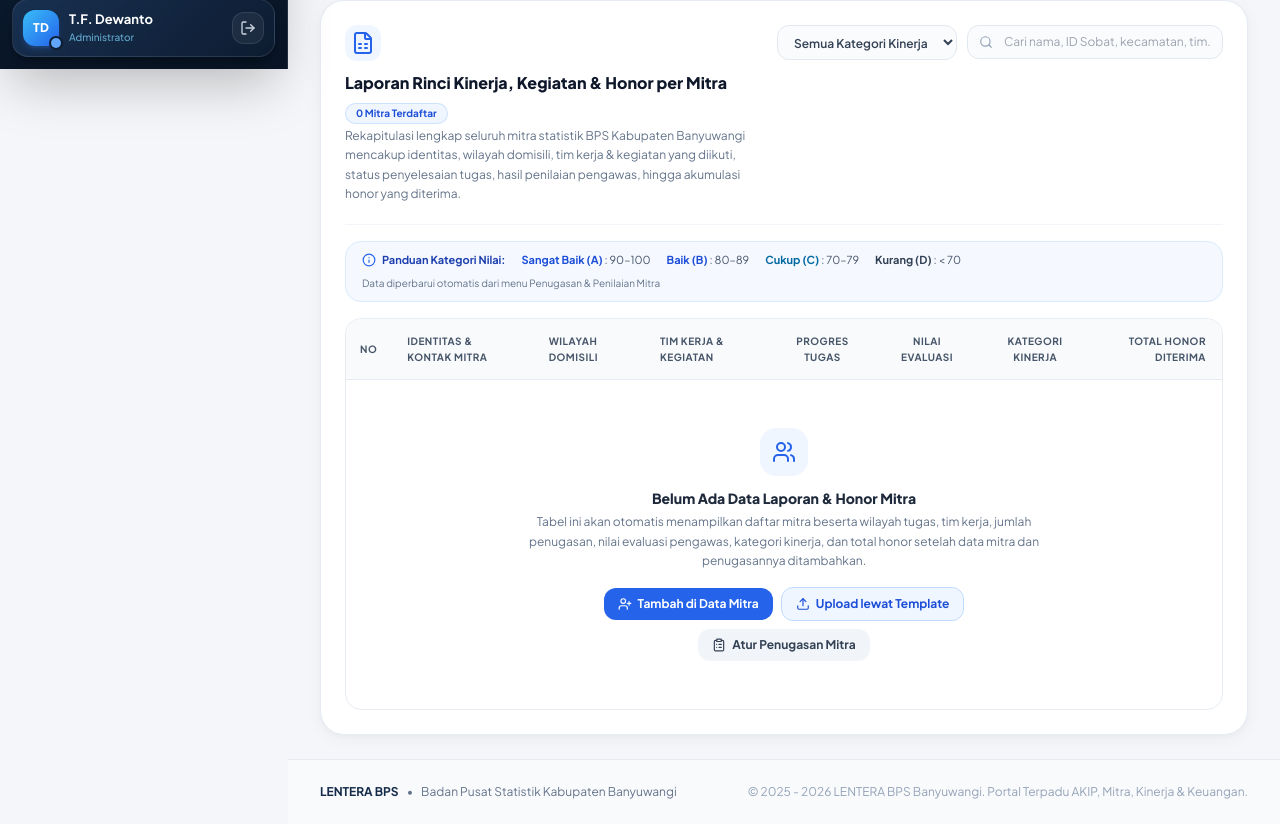
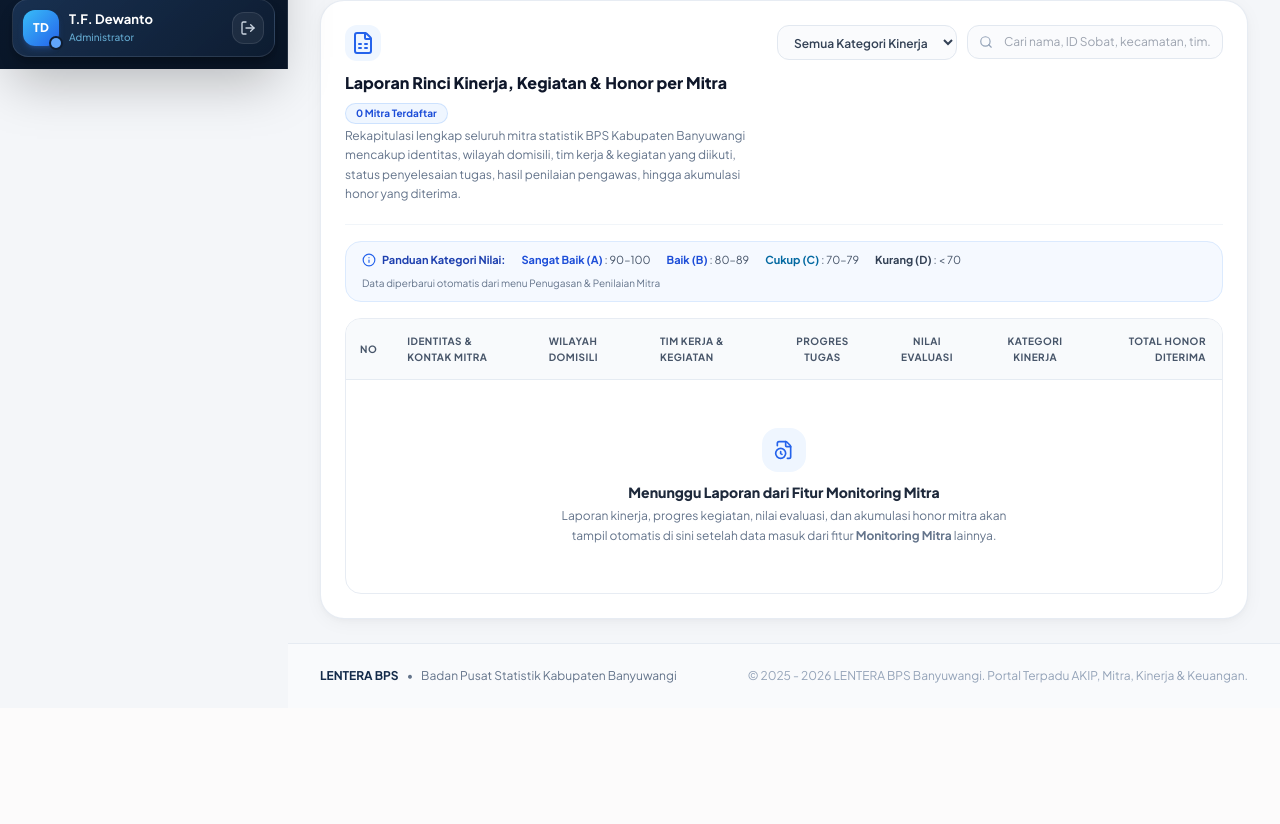
Before and after one commit to syafiq789/prima-bps-banyuwangi, a Flask app: page /mitra/rekapitulasi in a window 1280 px wide. Shown: the part 731-1555 px from the top of the page. After the commit the page ends 1414 px from the top, so only its background shows below. Run offline with Flask 3, Linux system fonts and the light colour scheme; a user stored in the database is signed in; some libraries are stand-ins or nearby versions.

Commit message:
ui: hapus tombol aksi pada empty state tabel Laporan & Honor Mitra agar murni menunggu laporan otomatis

```diff
--- a/app/templates/mitra/rekapitulasi.html
+++ b/app/templates/mitra/rekapitulasi.html
@@ -297,32 +297,15 @@
                     {% else %}
                     <tr>
                         <td colspan="8" class="py-12 px-6 text-center">
-                            <div class="max-w-lg mx-auto space-y-3">
-                                <div class="w-12 h-12 rounded-2xl bg-blue-50 text-blue-600 flex items-center justify-center mx-auto">
-                                    <i data-lucide="users" class="w-6 h-6"></i>
+                            <div class="max-w-md mx-auto space-y-2.5">
+                                <div class="w-11 h-11 rounded-2xl bg-blue-50 text-blue-600 flex items-center justify-center mx-auto">
+                                    <i data-lucide="file-clock" class="w-5 h-5"></i>
                                 </div>
                                 <div>
-                                    <h3 class="text-sm font-extrabold text-slate-800">Belum Ada Data Laporan &amp; Honor Mitra</h3>
+                                    <h3 class="text-sm font-extrabold text-slate-800">Menunggu Laporan dari Fitur Monitoring Mitra</h3>
                                     <p class="text-xs text-slate-500 mt-1 leading-relaxed">
-                                        Tabel ini akan otomatis menampilkan daftar mitra beserta wilayah tugas, tim kerja, jumlah penugasan, nilai evaluasi pengawas, kategori kinerja, dan total honor setelah data mitra dan penugasannya ditambahkan.
+                                        Laporan kinerja, progres kegiatan, nilai evaluasi, dan akumulasi honor mitra akan tampil otomatis di sini setelah data masuk dari fitur <strong>Monitoring Mitra</strong> lainnya.
                                     </p>
-                                </div>
-                                <div class="flex flex-wrap items-center justify-center gap-2 pt-1">
-                                    <a href="{{ url_for('mitra.database') }}"
-                                       class="inline-flex items-center gap-1.5 px-3.5 py-2 rounded-xl bg-blue-600 hover:bg-blue-700 text-white text-xs font-bold transition">
-                                        <i data-lucide="user-plus" class="w-3.5 h-3.5"></i>
-                                        Tambah di Data Mitra
-                                    </a>
-                                    <a href="{{ url_for('mitra.template') }}"
-                                       class="inline-flex items-center gap-1.5 px-3.5 py-2 rounded-xl bg-blue-50 hover:bg-blue-100 text-blue-700 border border-blue-200 text-xs font-bold transition">
-                                        <i data-lucide="upload" class="w-3.5 h-3.5"></i>
-                                        Upload lewat Template
-                                    </a>
-                                    <a href="{{ url_for('mitra.penugasan') }}"
-                                       class="inline-flex items-center gap-1.5 px-3.5 py-2 rounded-xl bg-slate-100 hover:bg-slate-200 text-slate-700 text-xs font-bold transition">
-                                        <i data-lucide="clipboard-list" class="w-3.5 h-3.5"></i>
-                                        Atur Penugasan Mitra
-                                    </a>
                                 </div>
                             </div>
                         </td>
```
